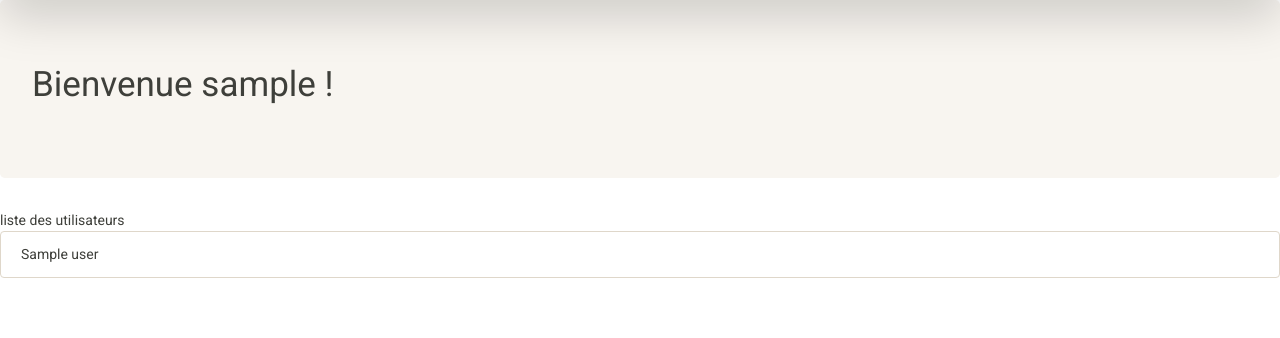
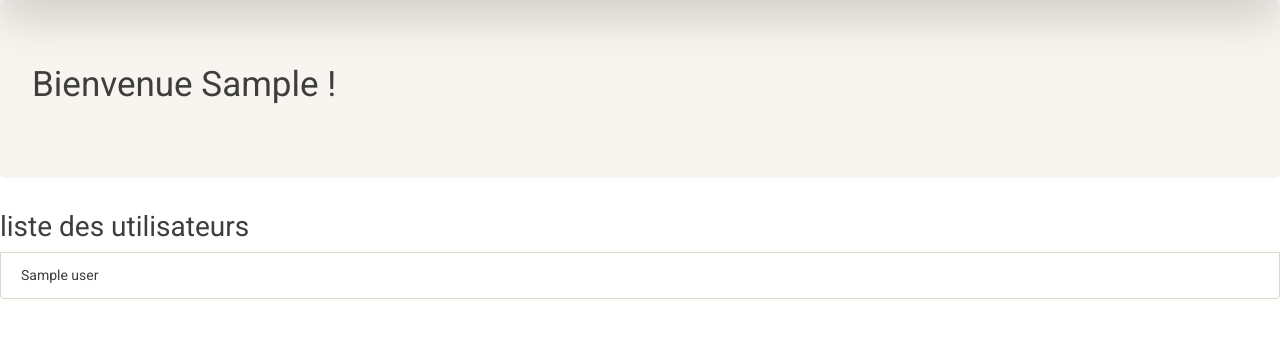
Before and after one commit to gironeremi/test_technique_atc, a PHP site: template View/userDashboardView.php in a window 1280 px wide. Shown: the part 54-392 px from the top of the page. Run offline with PHP 8.4, Linux system fonts and the light colour scheme; the visitor is signed in with stand-in values (Sample User, id 1); the template is opened without the code that fills it: most values are stand-ins (such as "Sample title", 1, 10 or a date in 2020).

Commit message:
Dashboards: correction des usernames dans les Vues. Ont désormais une initiale en majuscule

```diff
--- a/View/userDashboardView.php
+++ b/View/userDashboardView.php
@@ -1,17 +1,18 @@
 <?php $title = 'Tableau de bord';
 ob_start(); ?>
 <div class="jumbotron">
-    <h1>Bienvenue <?= $_SESSION['username']; ?> !</h1>
+    <h1>Bienvenue <?= ucfirst(strtolower($_SESSION['username'])); ?> !</h1>
 </div>
 <div>
     <?php
         if (isset($users)) {
     ?>
-    <ul class="list-group">liste des utilisateurs
+    <ul class="list-group">
+    <h2>liste des utilisateurs</h2>
     <?php
         foreach($users as $user) {
     ?>
-    <li class="list-group-item"><?= $user ?></li>
+    <li class="list-group-item"><?= ucfirst(strtolower($user));  ?></li>
     <?php
         }
     ?>
```
Also changed, not shown: View/adminDashboardView.php (+5 -2 lines).
